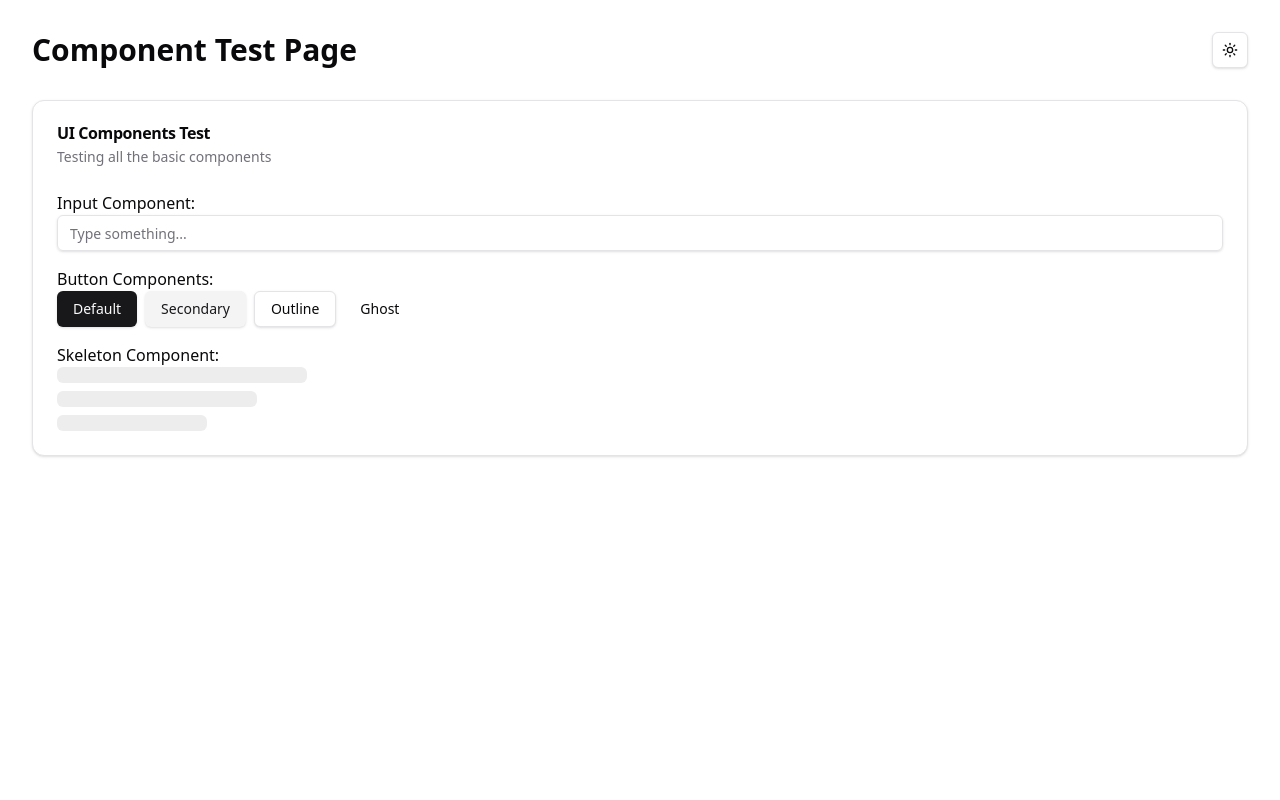
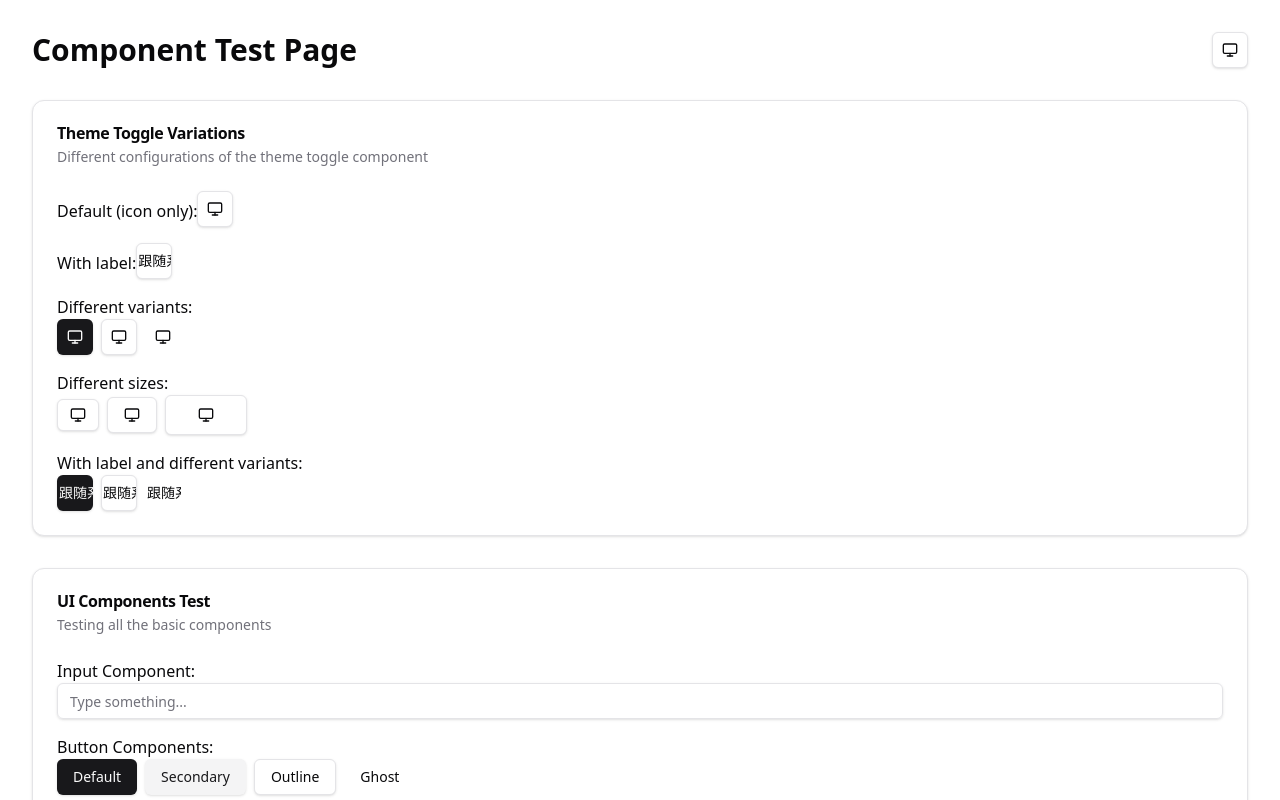
Before and after one commit to hczs/simple-perplexity, a Next.js app in the folder frontend/: page /test in a window 1280 px wide. Shown: the top 800 px of the page. Built offline with nearby package versions, Linux system fonts and the light colour scheme.

Commit message:
feat: 创建主题切换组件

```diff
--- a/frontend/src/app/test/page.tsx
+++ b/frontend/src/app/test/page.tsx
@@ -17,6 +17,53 @@ export default function TestPage() {
         <h1 className="text-3xl font-bold">Component Test Page</h1>
         <ThemeToggle />
       </div>
+
+      <Card>
+        <CardHeader>
+          <CardTitle>Theme Toggle Variations</CardTitle>
+          <CardDescription>
+            Different configurations of the theme toggle component
+          </CardDescription>
+        </CardHeader>
+        <CardContent className="space-y-4">
+          <div className="space-y-2">
+            <label>Default (icon only):</label>
+            <ThemeToggle />
+          </div>
+
+          <div className="space-y-2">
+            <label>With label:</label>
+            <ThemeToggle showLabel />
+          </div>
+
+          <div className="space-y-2">
+            <label>Different variants:</label>
+            <div className="flex gap-2">
+              <ThemeToggle variant="default" />
+              <ThemeToggle variant="outline" />
+              <ThemeToggle variant="ghost" />
+            </div>
+          </div>
+
+          <div className="space-y-2">
+            <label>Different sizes:</label>
+            <div className="flex gap-2 items-center">
+              <ThemeToggle size="sm" />
+              <ThemeToggle size="default" />
+              <ThemeToggle size="lg" />
+            </div>
+          </div>
+
+          <div className="space-y-2">
+            <label>With label and different variants:</label>
+            <div className="flex gap-2">
+              <ThemeToggle showLabel variant="default" />
+              <ThemeToggle showLabel variant="outline" />
+              <ThemeToggle showLabel variant="ghost" />
+            </div>
+          </div>
+        </CardContent>
+      </Card>
 
       <Card>
         <CardHeader>
--- a/frontend/src/components/ui/theme-toggle.tsx
+++ b/frontend/src/components/ui/theme-toggle.tsx
@@ -1,22 +1,115 @@
 "use client";
 
-import { Moon, Sun } from "lucide-react";
-import { useTheme } from "next-themes";
+import { Button } from "@/components/ui/button";
+import { useTheme, useThemeTransition } from "@/hooks/useTheme";
+import { cn } from "@/lib/utils";
+import { Monitor, Moon, Sun } from "lucide-react";
+import { useCallback } from "react";
 
-import { Button } from "@/components/ui/button";
+interface ThemeToggleProps {
+  className?: string;
+  variant?: "default" | "outline" | "ghost";
+  size?: "default" | "sm" | "lg" | "icon";
+  showLabel?: boolean;
+}
 
-export function ThemeToggle() {
-  const { setTheme, theme } = useTheme();
+export function ThemeToggle({
+  className,
+  variant = "outline",
+  size = "icon",
+  showLabel = false,
+}: ThemeToggleProps) {
+  const { theme, resolvedTheme, toggleTheme, getThemeDisplayName } = useTheme();
+  const { isTransitioning, startTransition } = useThemeTransition();
+
+  const handleToggle = useCallback(() => {
+    startTransition();
+    toggleTheme();
+  }, [toggleTheme, startTransition]);
+
+  const getThemeIcon = () => {
+    switch (theme) {
+      case "light":
+        return (
+          <Sun
+            className={cn(
+              "h-[1.2rem] w-[1.2rem] transition-all duration-200 ease-in-out",
+              isTransitioning && "rotate-180 scale-110"
+            )}
+          />
+        );
+      case "dark":
+        return (
+          <Moon
+            className={cn(
+              "h-[1.2rem] w-[1.2rem] transition-all duration-200 ease-in-out",
+              isTransitioning && "rotate-180 scale-110"
+            )}
+          />
+        );
+      case "system":
+        return (
+          <Monitor
+            className={cn(
+              "h-[1.2rem] w-[1.2rem] transition-all duration-200 ease-in-out",
+              isTransitioning && "scale-110"
+            )}
+          />
+        );
+      default:
+        return (
+          <Sun className="h-[1.2rem] w-[1.2rem] transition-all duration-200 ease-in-out" />
+        );
+    }
+  };
+
+  const getNextThemeHint = () => {
+    switch (theme) {
+      case "light":
+        return "切换到深色模式";
+      case "dark":
+        return "切换到跟随系统";
+      case "system":
+        return "切换到浅色模式";
+      default:
+        return "切换主题";
+    }
+  };
 
   return (
     <Button
-      variant="outline"
-      size="icon"
-      onClick={() => setTheme(theme === "light" ? "dark" : "light")}
+      variant={variant}
+      size={size}
+      onClick={handleToggle}
+      className={cn(
+        "relative overflow-hidden transition-all duration-200 ease-in-out",
+        isTransitioning && "scale-95",
+        className
+      )}
+      aria-label={getNextThemeHint()}
+      title={`当前主题: ${getThemeDisplayName()} (${getNextThemeHint()})`}
     >
-      <Sun className="h-[1.2rem] w-[1.2rem] rotate-0 scale-100 transition-all dark:-rotate-90 dark:scale-0" />
-      <Moon className="absolute h-[1.2rem] w-[1.2rem] rotate-90 scale-0 transition-all dark:rotate-0 dark:scale-100" />
-      <span className="sr-only">Toggle theme</span>
+      <div
+        className={cn(
+          "flex items-center gap-2 transition-all duration-200 ease-in-out",
+          isTransitioning && "opacity-80"
+        )}
+      >
+        {getThemeIcon()}
+        {showLabel && (
+          <span className="text-sm font-medium">{getThemeDisplayName()}</span>
+        )}
+      </div>
+
+      {/* 切换动画效果 */}
+      {isTransitioning && (
+        <div className="absolute inset-0 bg-gradient-to-r from-transparent via-white/20 to-transparent animate-pulse" />
+      )}
+
+      {/* 可访问性提示 */}
+      <span className="sr-only">
+        当前主题: {getThemeDisplayName()}，点击{getNextThemeHint()}
+      </span>
     </Button>
   );
 }
--- /dev/null
+++ b/frontend/src/test/setup.ts
@@ -0,0 +1,34 @@
+import '@testing-library/jest-dom';
+
+// Mock matchMedia
+Object.defineProperty(window, 'matchMedia', {
+  writable: true,
+  value: vi.fn().mockImplementation(query => ({
+    matches: false,
+    media: query,
+    onchange: null,
+    addListener: vi.fn(), // deprecated
+    removeListener: vi.fn(), // deprecated
+    addEventListener: vi.fn(),
+    removeEventListener: vi.fn(),
+    dispatchEvent: vi.fn(),
+  })),
+});
+
+// Mock localStorage
+const localStorageMock = {
+  getItem: vi.fn(),
+  setItem: vi.fn(),
+  removeItem: vi.fn(),
+  clear: vi.fn(),
+};
+Object.defineProperty(window, 'localStorage', {
+  value: localStorageMock,
+});
+
+// Mock ResizeObserver
+global.ResizeObserver = vi.fn().mockImplementation(() => ({
+  observe: vi.fn(),
+  unobserve: vi.fn(),
+  disconnect: vi.fn(),
+}));
--- /dev/null
+++ b/frontend/vitest.config.ts
@@ -0,0 +1,17 @@
+import react from '@vitejs/plugin-react';
+import path from 'path';
+import { defineConfig } from 'vitest/config';
+
+export default defineConfig({
+  plugins: [react()],
+  test: {
+    environment: 'jsdom',
+    setupFiles: ['./src/test/setup.ts'],
+    globals: true,
+  },
+  resolve: {
+    alias: {
+      '@': path.resolve(__dirname, './src'),
+    },
+  },
+});
```
Also changed, not shown: frontend/package.json (+11 -2 lines), frontend/.kiro/specs/chat-interface/tasks.md, 2 other files (tests, documents, lock files or other folders).
